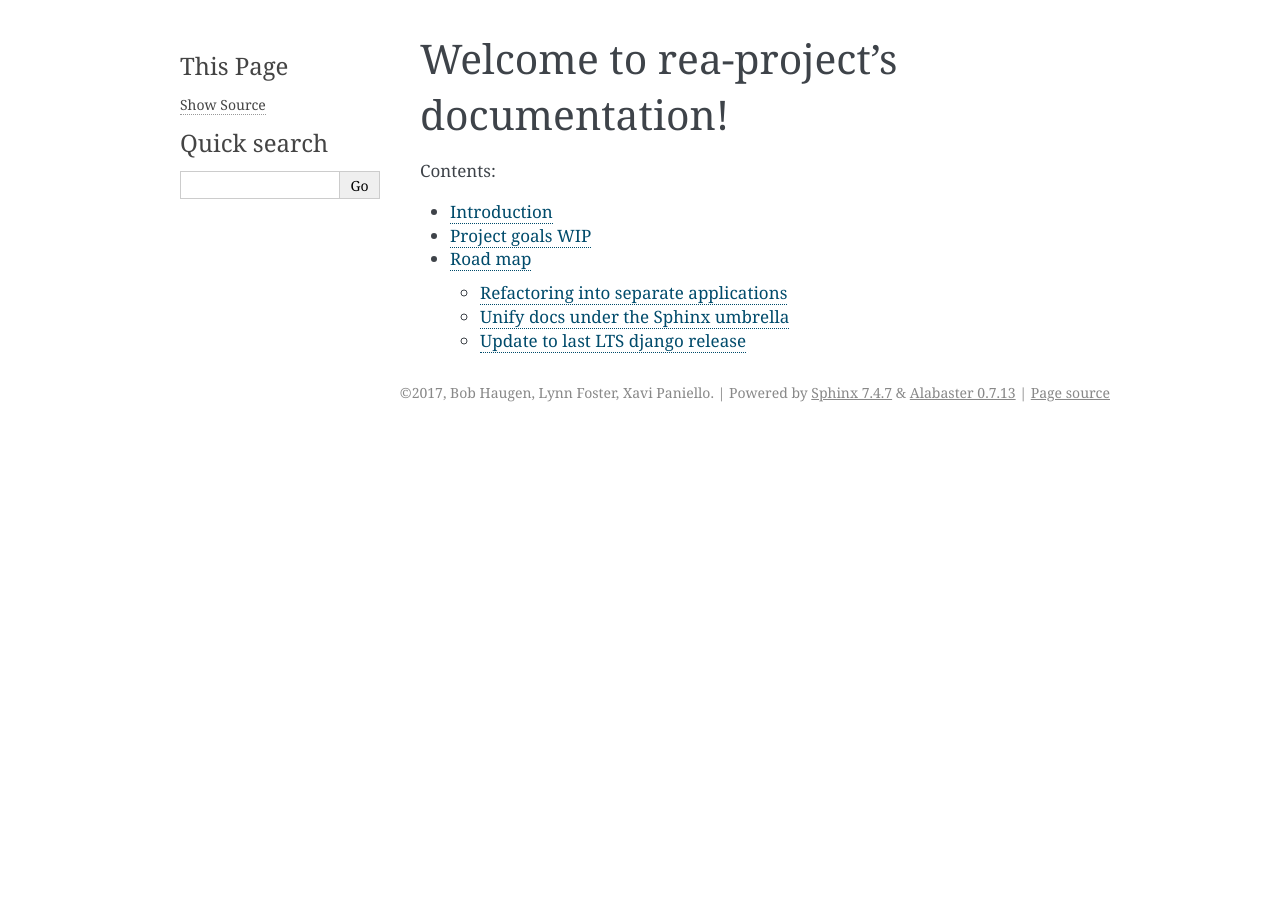
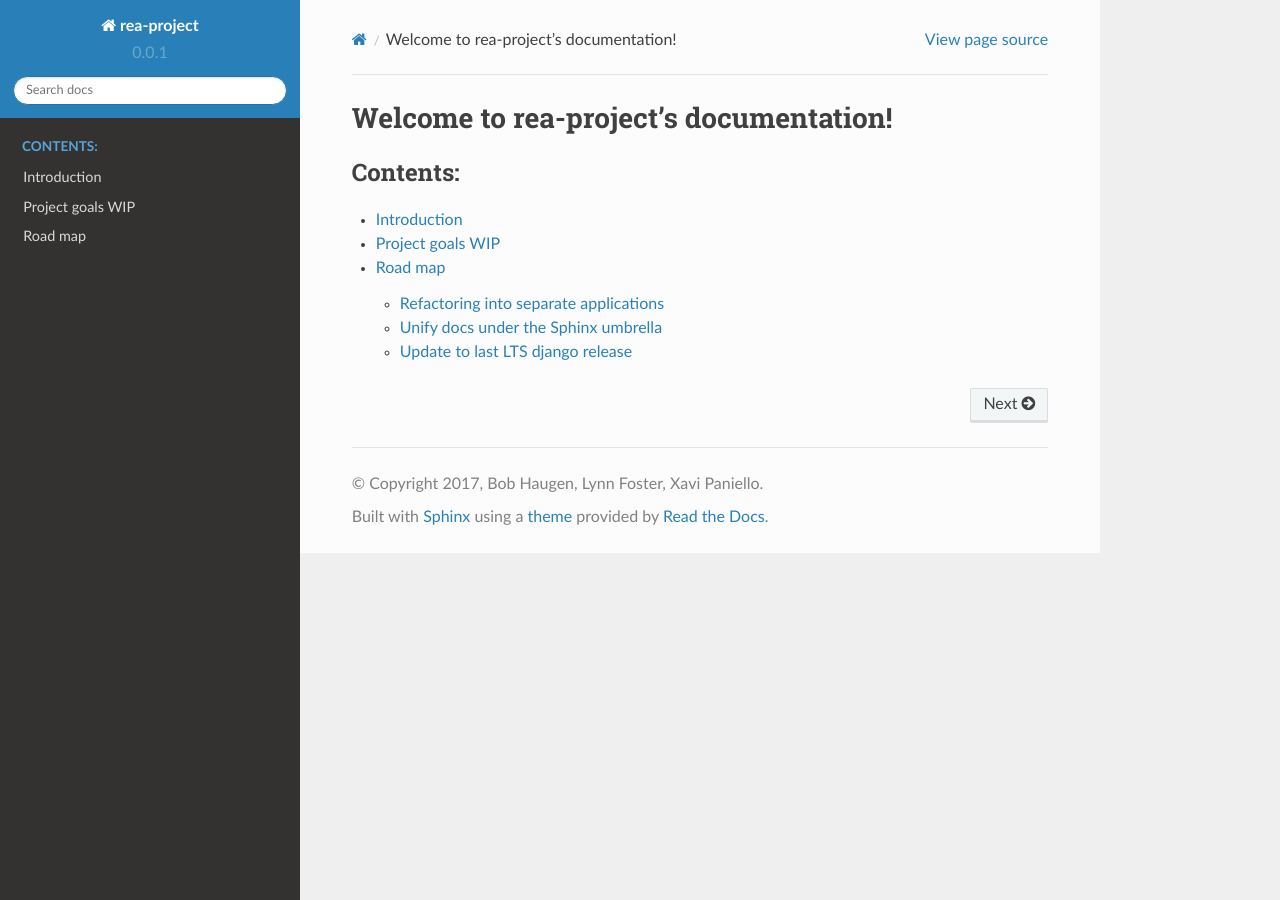
Before and after one commit to django-rea/rea-project, a Sphinx documentation site: the page built from docs/source/index.rst, in a window 1280 px wide. Built offline with Sphinx 7.4.7 and the Read the Docs theme 2.0.0, drawn with Linux system fonts in a browser that asks for light colours.

Commit message:
use readthedocs theme

```diff
--- a/docs/source/conf.py
+++ b/docs/source/conf.py
@@ -13,12 +13,13 @@
 # serve to show the default.
 
 # If extensions (or modules to document with autodoc) are in another directory,
-# add these directories to sys.path here. If the directory is relative to the
+# add these directoriehttps://github.com/django-rea/rea-project/tree/master/docs/sources to sys.path here. If the directory is relative to the
 # documentation root, use os.path.abspath to make it absolute, like shown here.
 #
 # import os
 # import sys
 # sys.path.insert(0, os.path.abspath('.'))
+import sphinx_rtd_theme
 
 
 # -- General configuration ------------------------------------------------
@@ -85,7 +86,9 @@ todo_include_todos = True
 # The theme to use for HTML and HTML Help pages.  See the documentation for
 # a list of builtin themes.
 #
-html_theme = 'alabaster'
+html_theme = "sphinx_rtd_theme"
+
+html_theme_path = [sphinx_rtd_theme.get_html_theme_path()]
 
 # Theme options are theme-specific and customize the look and feel of a theme
 # further.  For a list of options available for each theme, see the
```
